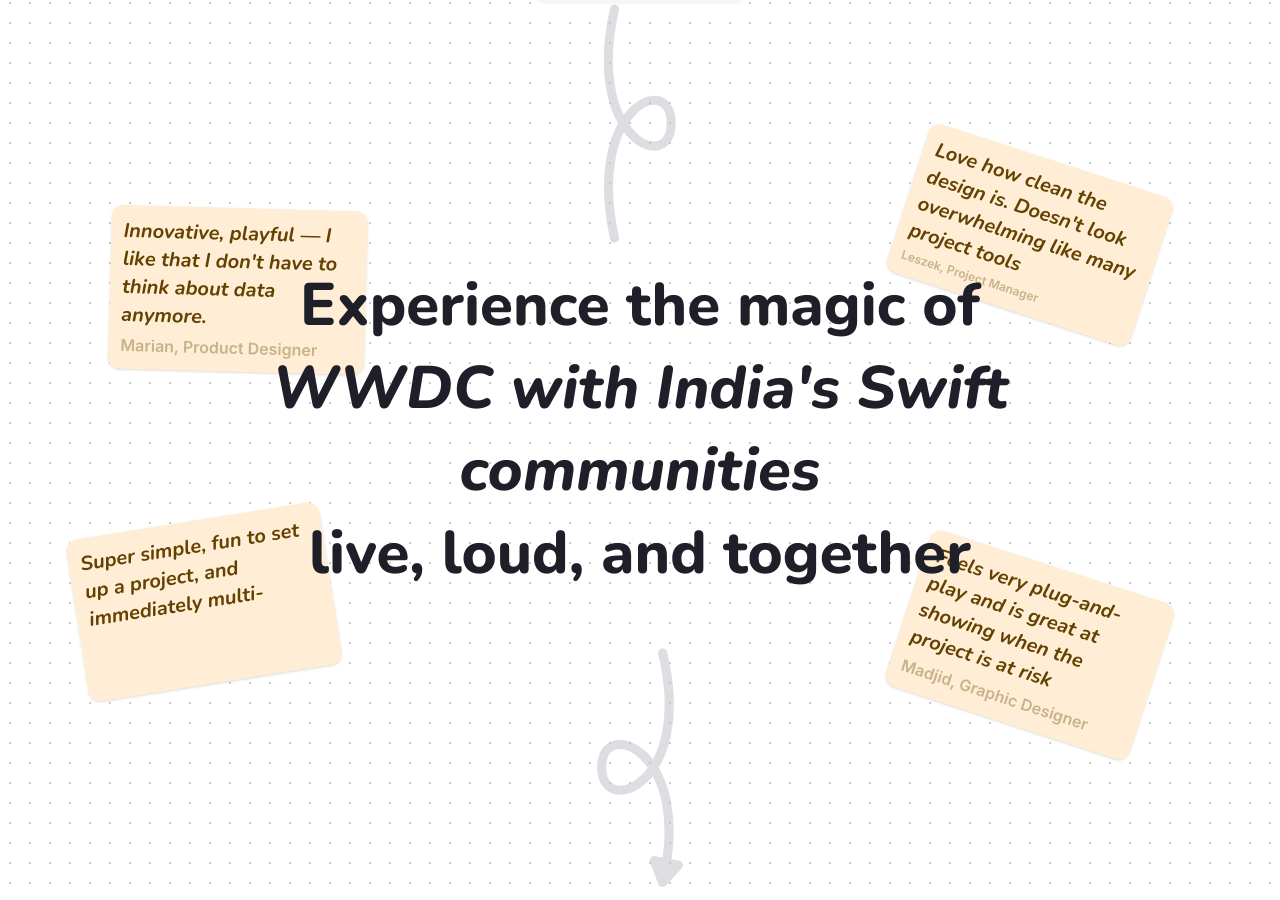
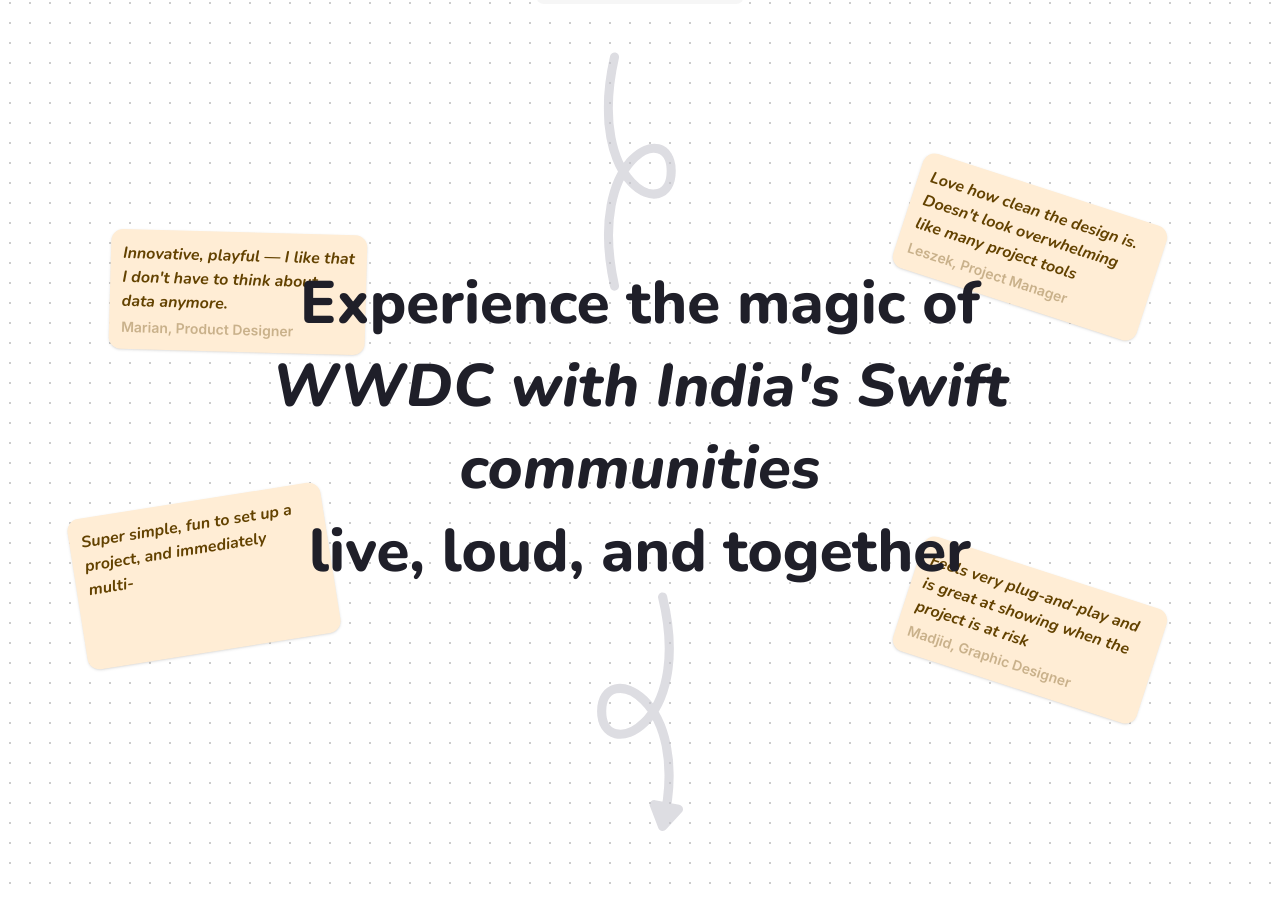
Before and after one commit to WatchPartyAroundIndia/watchpartyaroundindia.github.io, a React (Vite) app: page / in a window 1280 px wide. Shown: the part 2127-3027 px from the top of the page. Built offline with nearby package versions, Linux system fonts and the light colour scheme; a web font is replaced by a local one.

Commit message:
fix(Experiences): adjust layout and styling for better responsiveness

```diff
--- a/src/components/connect-with-team.tsx
+++ b/src/components/connect-with-team.tsx
@@ -22,6 +22,7 @@
       <button className="rounded-lg bg-[#f6f6f6] font-sans font-semibold w-52 h-12">
         Meet the team →
       </button>
+      <div className="h-12" />
     </div>
   );
 };
--- a/src/components/experiences.tsx
+++ b/src/components/experiences.tsx
@@ -6,7 +6,7 @@
 
 const Experiences: FC<ExperiencesProps> = () => {
   return (
-    <div className="relative flex items-center justify-center text-center px-4 max-w-6xl mx-auto h-[850px]">
+    <div className="relative flex items-center justify-center text-center px-4 max-w-6xl mx-auto h-[650px] md:h-[750px]">
       {/* Arrows */}
       <div className="absolute top-16 md:top-0 left-1/2 transform -translate-x-1/2">
         <img
@@ -24,7 +24,7 @@
       </div>
 
       {/* Center Text */}
-      <div className="z-10 max-w-3xl font-nunitoSans font-extrabold text-4xl lg:text-6xl">
+      <div className="z-10 max-w-3xl font-nunitoSans font-extrabold text-3xl md:text-5xl lg:text-6xl">
         <h1 className="leading-snug text-[#1F1F29]">
           Experience the magic of
           <br />
@@ -35,40 +35,40 @@
       </div>
 
       {/* Sticky Notes */}
-      <div className="absolute top-[28%] md:top-[24%] left-[4%] rotate-[1.55deg] bg-orange-100 p-3 rounded-xl shadow w-48 lg:w-64 text-left text-sm lg:text-xl">
-        <p className="font-bold font-nunitoSans text-[#634200] italic">
+      <div className="absolute top-[24%] md:top-[24%] left-[4%] rotate-[1.55deg] bg-orange-100 p-3 rounded-xl shadow w-36 md:w-48 lg:w-64 text-left text-sm lg:text-xl">
+        <p className="font-bold font-nunitoSans text-[#634200] italic text-xs md:text-sm lg:text-base">
           Innovative, playful — I like that I don't have to think about data
           anymore.
         </p>
-        <p className="text-xs lg:text-base text-[#634200]/35 font-semibold mt-1">
+        <p className="text-xs lg:text-sm text-[#634200]/35 font-semibold mt-1">
           Marian, Product Designer
         </p>
       </div>
 
-      <div className="absolute top-[28%] md:top-[18%] right-[5%] rotate-[18deg] bg-orange-100 p-3 rounded-xl shadow w-48 lg:w-64 text-left text-sm lg:text-xl">
-        <p className="font-bold font-nunitoSans text-[#634200] italic">
+      <div className="absolute top-[20%] md:top-[18%] right-[5%] rotate-[18deg] bg-orange-100 p-3 rounded-xl shadow w-36 md:w-48 lg:w-64 text-left text-sm lg:text-xl">
+        <p className="font-bold font-nunitoSans text-[#634200] italic text-xs md:text-sm lg:text-base">
           Love how clean the design is. Doesn't look overwhelming like many
           project tools
         </p>
-        <p className="text-xs lg:text-basee text-[#634200]/35 font-semibold mt-1">
+        <p className="text-xs lg:text-sm text-[#634200]/35 font-semibold mt-1">
           Leszek, Project Manager
         </p>
       </div>
 
-      <div className="absolute bottom-[26%] md:bottom-[20%] left-[1%] rotate-[-9deg] bg-orange-100 p-3 rounded-xl shadow w-48 lg:w-64 text-left text-sm lg:text-xl">
-        <p className="font-bold font-nunitoSans text-[#634200] italic">
+      <div className="absolute bottom-[24%] md:bottom-[20%] left-[1%] rotate-[-9deg] bg-orange-100 p-3 rounded-xl shadow w-36 md:w-48 lg:w-64 text-left text-sm lg:text-xl">
+        <p className="font-bold font-nunitoSans text-[#634200] italic text-xs md:text-sm lg:text-base">
           Super simple, fun to set up a project, and immediately multi-
         </p>
         <br />
         <br />
       </div>
 
-      <div className="absolute bottom-[24%] md:bottom-[15%] right-[5%] rotate-[18deg] bg-orange-100 p-3 rounded-xl shadow w-48 lg:w-64 text-left text-sm lg:text-xl">
-        <p className="font-bold font-nunitoSans text-[#634200] italic">
+      <div className="absolute bottom-[20%] md:bottom-[15%] right-[5%] rotate-[18deg] bg-orange-100 p-3 rounded-xl shadow w-36 md:w-48 lg:w-64 text-left text-sm lg:text-xl">
+        <p className="font-bold font-nunitoSans text-[#634200] italic text-xs md:text-sm lg:text-base">
           Feels very plug-and-play and is great at showing when the project is
           at risk
         </p>
-        <p className="text-xs lg:text-base text-[#634200]/35 font-semibold mt-1">
+        <p className="text-xs lg:text-sm text-[#634200]/35 font-semibold mt-1">
           Madjid, Graphic Designer
         </p>
       </div>
```
